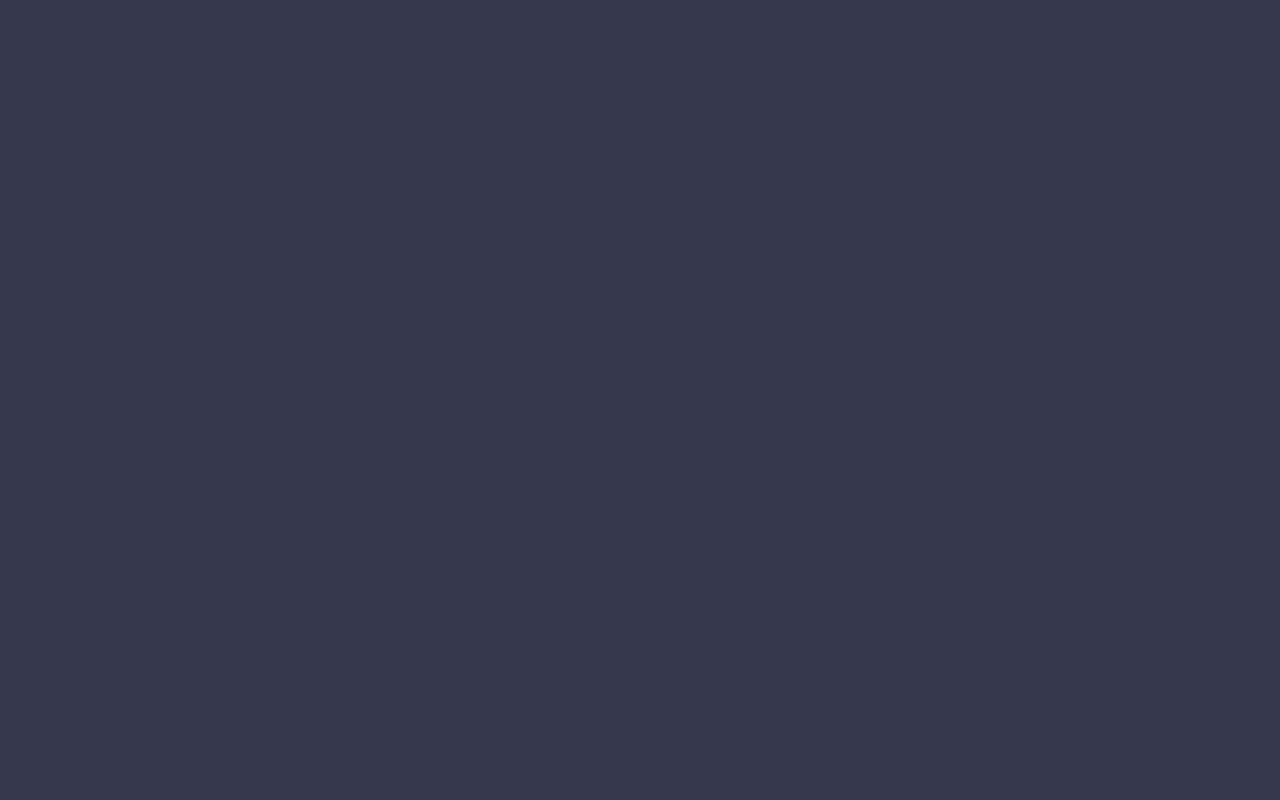
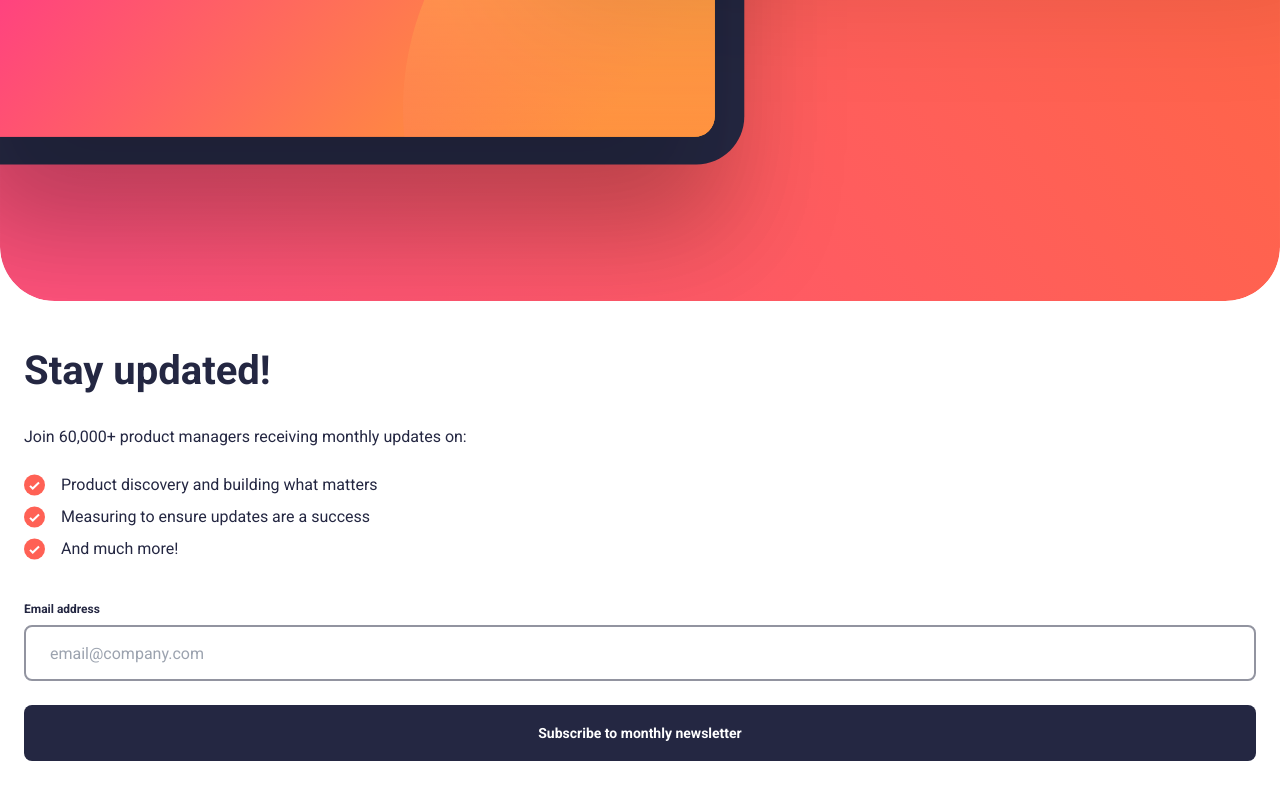
Before and after one commit to Dev-JoaoVictor/newsletters-page, a React (Vite) app: page / in a window 1280 px wide. Shown: the part 668-1468 px from the top of the page. Before the commit the page ends 800 px from the top, so only its background shows below. Built offline with nearby package versions, Linux system fonts and the light colour scheme.

Commit message:
feat(app): cria a primeira página do projeto
desenvolvido a primeira etapa do projeto que é a página de inscrição, com as informaçãoes e o
formulário de preenchimento do usuário, com validação feita com zod

```diff
--- a/src/App.tsx
+++ b/src/App.tsx
@@ -1,7 +1,39 @@
+import iconList from './assets/icon-list.svg'
+import banner from './assets/illustration-sign-up-mobile.svg'
+
+import { Form } from './components/form';
+import { Title } from './components/title';
+import { Button } from './components/button';
+
 export function App() {
   return (
-    <main>
-
+    <main className="w-full flex flex-col bg-white">
+      <img src={banner} alt="" className='' />
+      <section className='py-10 px-6 flex flex-col gap-10'>
+        <div className='flex flex-col gap-6 text-GREY_300'>
+          <Title text='Stay updated!' />
+          <p>Join 60,000+ product managers receiving monthly updates on:</p>
+          <ul className='flex flex-col   gap-2 text-base'>
+            <li className='flex gap-4'>
+              <img src={iconList} alt="" />
+              <p>Product discovery and building what matters</p>
+            </li>
+            <li className='flex gap-4'>
+              <img src={iconList} alt="" />
+              <p>Measuring to ensure updates are a success</p>
+            </li>
+            <li className='flex gap-4'>
+              <img src={iconList} alt="" />
+              <p>And much more!</p>
+            </li>
+          </ul>
+        </div>
+        <div>
+          <Form>
+            <Button message='Subscribe to monthly newsletter' />
+          </Form>
+        </div>
+      </section>
     </main>
   )
 }
--- /dev/null
+++ b/src/components/button.tsx
@@ -0,0 +1,11 @@
+interface ButtonProps {
+  message: string
+}
+
+export function Button({ message }: ButtonProps) {
+  return (
+    <button className="bg-GREY_300 h-14 text-white text-center text-sm font-semibold rounded-lg">
+      {message}
+    </button>
+  )
+}
--- /dev/null
+++ b/src/components/form.tsx
@@ -0,0 +1,51 @@
+import { z } from 'zod';
+import { zodResolver } from '@hookform/resolvers/zod';
+import { useForm } from 'react-hook-form';
+
+const schema = z.object({
+  email: z.string().min(1, "email is required").email('valid email required')
+})
+
+type FormData = z.infer<typeof schema>;
+
+
+interface FormProps {
+  children: React.ReactNode
+}
+
+export function Form({ children }: FormProps) {
+
+  const { register, handleSubmit, formState: { errors }
+  } = useForm<FormData>({
+    resolver: zodResolver(schema),
+    mode: 'onChange'
+  });
+
+  function onSubmit(data: FormData) {
+    console.log(data)
+  }
+
+  return (
+    <form
+      onSubmit={handleSubmit(onSubmit)}
+      className='flex flex-col gap-6'
+    >
+      <div className='flex flex-col gap-2 text-GREY_300'>
+        <label
+          htmlFor="email"
+          className='text-xs font-bold text-GREY_300 flex justify-between'>
+          Email address
+          {errors.email && <span className='text-red-500'>{errors.email.message}</span>}
+        </label>
+        <input
+          {...register('email')}
+          id="email"
+          type="text"
+          placeholder="email@company.com"
+          className={`h-14 border-2 border-GREY_100 rounded-lg p-6 placeholder:text-base outline-none
+        ${errors.email && 'bg-red-100 bg-opacity-8 border-red-500 placeholder:text-red-500'}`} />
+      </div>
+      {children}
+    </form>
+  )
+}
--- /dev/null
+++ b/src/components/title.tsx
@@ -0,0 +1,11 @@
+interface TitleProps {
+  text: string;
+}
+
+export function Title({ text }: TitleProps) {
+  return (
+    <h1 className="text-[40px] font-bold text-GREY_300">
+      {text}
+    </h1>
+  )
+}
--- a/src/index.css
+++ b/src/index.css
@@ -7,7 +7,8 @@
     font-family: 'Roboto', sans-serif;
   }
 
-  body {
-    background-color: hsl(235, 18%, 26%);
+  li::marker {
+    position: absolute;
+    bottom: 0;
   }
 }
--- a/tailwind.config.js
+++ b/tailwind.config.js
@@ -14,8 +14,11 @@ export default {
         GREY_200: 'hsl(235, 18%, 26%)',
         GREY_100: 'hsl(231, 7%, 60%)',
         TOMATO: 'hsl(4, 100%, 67%)',
-      }
-    },
+      },
+      listStyleImage: {
+        checkmark: 'url("./src/assets/icon-list.svg")',
+      },
+    }
   },
   plugins: [],
 }
```
